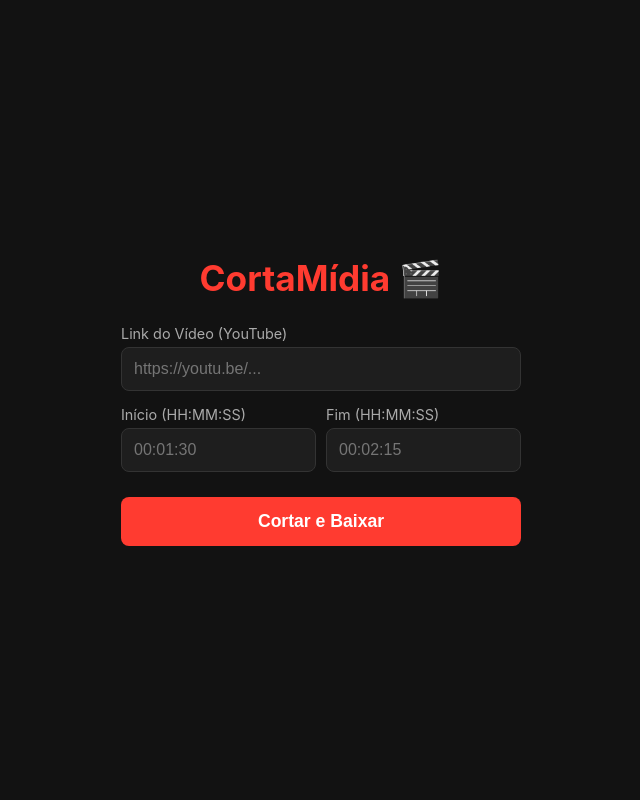
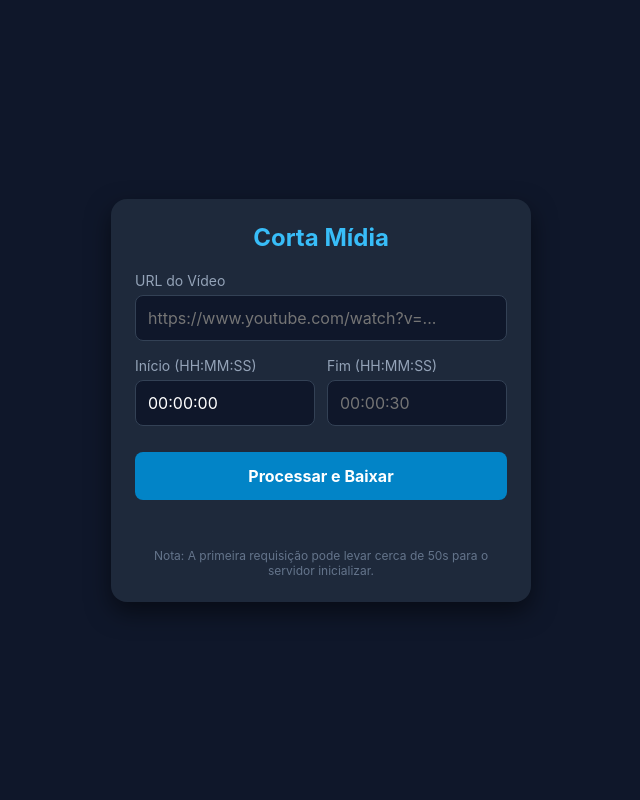
Before and after one commit to camundejoao-dotcom/cortamidia-app, a Flask app: template templates/index.html in a window 1280 px wide. Shown: the whole page, without its empty margins (319-959 px from the left). Run offline with Flask 3, Linux system fonts and the light colour scheme; the template is opened without the code that fills it, so the values that code supplies are empty.

Commit message:
Atualizar o index.html

```diff
--- a/templates/index.html
+++ b/templates/index.html
@@ -3,142 +3,202 @@
 <head>
   <meta charset="UTF-8">
   <meta name="viewport" content="width=device-width, initial-scale=1.0">
-    <title>CortaMídia 🎬</title>
+  <title>Corta Mídia</title>
   <style>
+    * {
+      box-sizing: border-box;
+      margin: 0;
+      padding: 0;
+      font-family: -apple-system, BlinkMacSystemFont, "Segoe UI", Roboto, Helvetica, Arial, sans-serif;
+    }
+
     body {
-            font-family: -apple-system, BlinkMacSystemFont, 'Segoe UI', Roboto, Helvetica, Arial, sans-serif;
-            background-color: #121212;
-            color: #ffffff;
+      background-color: #0f172a;
+      color: #f8fafc;
       display: flex;
-            flex-direction: column;
+      justify-content: center;
       align-items: center;
-            justify-content: center;
       min-height: 100vh;
-            margin: 0;
       padding: 20px;
-            box-sizing: border-box;
     }
-        .container {
+
+    .card {
+      background-color: #1e293b;
       width: 100%;
-            max-width: 400px;
+      max-width: 420px;
+      padding: 24px;
+      border-radius: 16px;
+      box-shadow: 0 10px 25px rgba(0, 0, 0, 0.5);
+    }
+
+    h1 {
+      font-size: 1.5rem;
       text-align: center;
+      margin-bottom: 20px;
+      color: #38bdf8;
     }
-        h1 {
-            color: #ff3b30;
-            font-size: 2.2rem;
-            margin-bottom: 25px;
+
+    .form-group {
+      margin-bottom: 16px;
     }
-        .input-group {
-            margin-bottom: 15px;
-            text-align: left;
-        }
+
     label {
       display: block;
-            font-size: 0.9rem;
-            color: #aaa;
-            margin-bottom: 5px;
+      font-size: 0.875rem;
+      margin-bottom: 6px;
+      color: #94a3b8;
     }
+
     input {
       width: 100%;
       padding: 12px;
+      background-color: #0f172a;
+      border: 1px solid #334155;
       border-radius: 8px;
-            border: 1px solid #333;
-            background-color: #1e1e1e;
       color: #fff;
       font-size: 1rem;
-            box-sizing: border-box;
+      outline: none;
+      transition: border-color 0.2s;
     }
-        .time-range {
+
+    input:focus {
+      border-color: #38bdf8;
+    }
+
+    .row {
       display: flex;
-            gap: 10px;
+      gap: 12px;
     }
-        .time-range .input-group {
+
+    .row .form-group {
       flex: 1;
     }
+
     button {
       width: 100%;
       padding: 14px;
-            background-color: #ff3b30;
-            color: white;
+      background-color: #0284c7;
       border: none;
       border-radius: 8px;
-            font-size: 1.1rem;
+      color: white;
+      font-size: 1rem;
       font-weight: bold;
       cursor: pointer;
       margin-top: 10px;
-            transition: background 0.2s;
+      transition: background-color 0.2s;
     }
-        button:active {
-            background-color: #d72b21;
+
+    button:hover {
+      background-color: #0369a1;
     }
+
+    button:disabled {
+      background-color: #475569;
+      cursor: not-allowed;
+    }
+
     #status {
-            margin-top: 20px;
-            font-size: 0.95rem;
-            color: #aaa;
+      margin-top: 16px;
+      font-size: 0.875rem;
+      text-align: center;
+      line-height: 1.4;
+      min-height: 20px;
+    }
+
+    .info-text {
+      font-size: 0.75rem;
+      color: #64748b;
+      text-align: center;
+      margin-top: 12px;
     }
   </style>
 </head>
 <body>
 
-<div class="container">
-    <h1>CortaMídia 🎬</h1>
+  <div class="card">
+    <h1>Corta Mídia</h1>
 
-    <div class="input-group">
-        <label for="url">Link do Vídeo (YouTube)</label>
-        <input type="text" id="url" placeholder="https://youtu.be/...">
+    <form id="cutForm">
+      <div class="form-group">
+        <label for="url">URL do Vídeo</label>
+        <input type="url" id="url" placeholder="https://www.youtube.com/watch?v=..." required>
       </div>
 
-    <div class="time-range">
-        <div class="input-group">
+      <div class="row">
+        <div class="form-group">
           <label for="start">Início (HH:MM:SS)</label>
-            <input type="text" id="start" placeholder="00:01:30">
+          <input type="text" id="start" placeholder="00:00:10" value="00:00:00" required>
         </div>
-        <div class="input-group">
+        <div class="form-group">
           <label for="end">Fim (HH:MM:SS)</label>
-            <input type="text" id="end" placeholder="00:02:15">
+          <input type="text" id="end" placeholder="00:00:30" required>
         </div>
       </div>
 
-    <button onclick="baixarCorte()">Cortar e Baixar</button>
+      <button type="submit" id="submitBtn">Processar e Baixar</button>
+    </form>
 
     <div id="status"></div>
+    <div class="info-text">Nota: A primeira requisição pode levar cerca de 50s para o servidor inicializar.</div>
   </div>
 
   <script>
-    // IMPORTANTE: Subtitua pela URL pública do seu servidor após hospedá-lo
-    const API_URL = "https://seu-servidor.onrender.com";
+    // URL do servidor no Render
+    const API_URL = 'https://cortamidia-backend.onrender.com';
 
-    async function baixarCorte() {
+    const form = document.getElementById('cutForm');
+    const submitBtn = document.getElementById('submitBtn');
+    const statusDiv = document.getElementById('status');
+
+    form.addEventListener('submit', async (e) => {
+      e.preventDefault();
+
       const url = document.getElementById('url').value.trim();
       const start = document.getElementById('start').value.trim();
       const end = document.getElementById('end').value.trim();
-        const statusDiv = document.getElementById('status');
 
-        if (!url) {
-            alert('Por favor, cole a URL do vídeo.');
-            return;
-        }
-
-        statusDiv.innerText = "Processando o corte no servidor... Aguarde.";
+      // Atualiza interface para estado de carregamento
+      submitBtn.disabled = true;
+      submitBtn.innerText = 'Processando...';
+      statusDiv.style.color = '#38bdf8';
+      statusDiv.innerText = 'Baixando e cortando a mídia no servidor... Por favor, aguarde.';
 
       try {
         const response = await fetch(`${API_URL}/cut`, {
           method: 'POST',
-                headers: { 'Content-Type': 'application/json' },
+          headers: {
+            'Content-Type': 'application/json',
+          },
           body: JSON.stringify({ url, start, end })
         });
 
         if (!response.ok) {
-                throw new Error("Erro no processamento do vídeo.");
+          const errorData = await response.json().catch(() => ({}));
+          throw new Error(errorData.error || 'Erro ao processar mídia no servidor.');
         }
 
-            const data = await response.json();
-            statusDiv.innerHTML = `<a href="${data.download_url}" target="_blank" style="color: #ff3b30; text-decoration: underline;">Clique aqui para baixar seu arquivo</a>`;
+        statusDiv.style.color = '#4ade80';
+        statusDiv.innerText = 'Corte concluído! Iniciando download...';
+
+        // Recebe o arquivo em Blob e dispara o download automático
+        const blob = await response.blob();
+        const downloadUrl = window.URL.createObjectURL(blob);
+        const a = document.createElement('a');
+        a.href = downloadUrl;
+        a.download = `corte_${Date.now()}.mp4`;
+        document.body.appendChild(a);
+        a.click();
+        a.remove();
+        window.URL.revokeObjectURL(downloadUrl);
+
       } catch (err) {
-            statusDiv.innerText = "Erro ao conectar com o servidor ou processar o vídeo.";
+        statusDiv.style.color = '#f87171';
+        statusDiv.innerText = `Erro: ${err.message}`;
+      } finally {
+        submitBtn.disabled = false;
+        submitBtn.innerText = 'Processar e Baixar';
       }
-    }
+    });
   </script>
-
 </body>
 </html>
```
Lines whose indentation alone changed are shown as unchanged.
